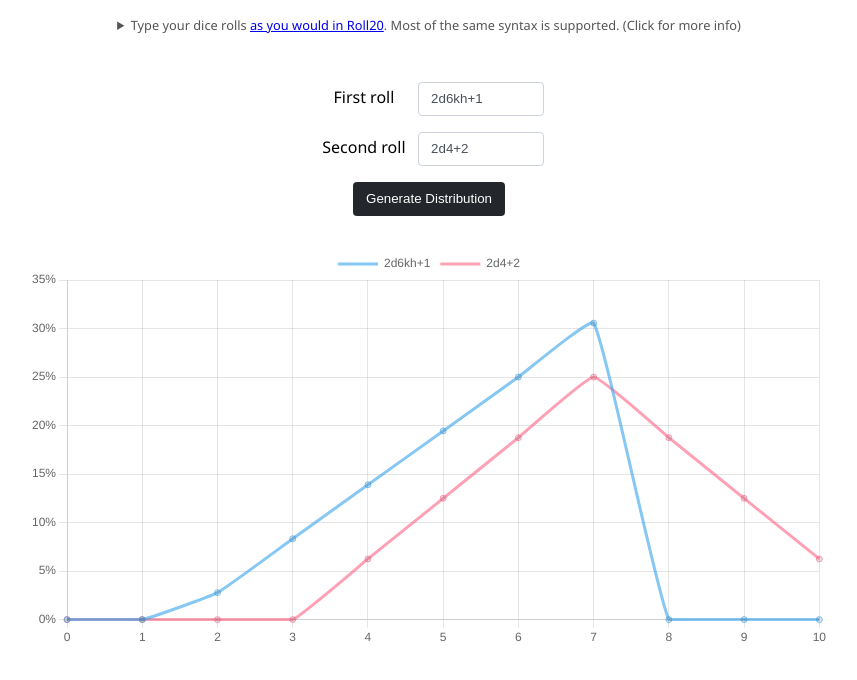
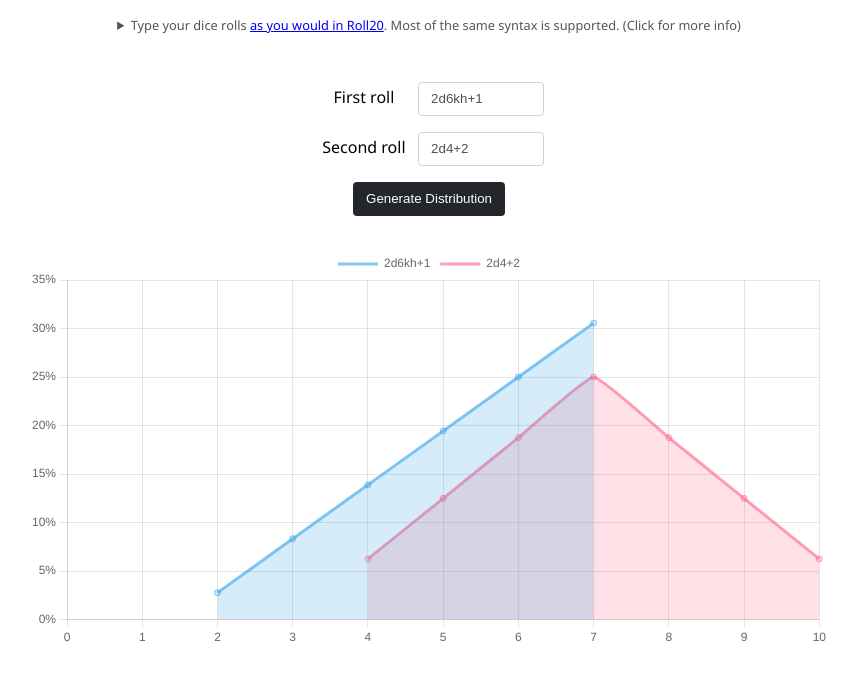
Before and after one commit to drb1001/dice_stats_v2, a plain HTML site: page index.html in a window 1280 px wide. Shown: the part 124-804 px from the top of the page, without its empty margins (211-1068 px from the left). Drawn offline with nearby package versions, Linux system fonts and the light colour scheme.

Commit message:
group js files, and improve chart design

```diff
--- a/index.html
+++ b/index.html
@@ -4,6 +4,7 @@
   <meta charset="UTF-8">
   <title>Dice Stats</title>
   <script src="https://cdn.jsdelivr.net/npm/chart.js"></script>
+  <link rel="shortcut icon" type="image/x-icon" href="favicon.ico">
   <link rel="stylesheet" href="styles.css">
 </head>
 <body>
@@ -39,10 +40,10 @@
   <button id="generate">Generate Distribution</button>
 
   <div id=chartContainer>
-  <canvas id="chart"></canvas>
+  <canvas id="canvas"></canvas>
   </div>
 
   <!-- Entry point -->
-  <script type="module" src="ui.js"></script>
+  <script type="module" src="/js/init.js"></script>
 </body>
 </html>
--- a/chart.js
+++ b/js/chart.js
@@ -9,7 +9,10 @@ export function initChart(ctx) {
     },
     options: {
       elements: {
-        line: { tension: 0.1 }
+        line: {
+          tension: 0.1,
+          fill: 'origin'
+        }
       },
       plugins: {
         tooltip : { enabled: false },
--- /dev/null
+++ b/js/init.js
@@ -0,0 +1,16 @@
+import { initChart } from './chart.js';
+import { generate } from './ui.js';
+
+function init() {
+  console.log("Initializing chart and UI...");
+  const ctx = document.getElementById('canvas').getContext('2d');
+  initChart(ctx);
+
+  document.getElementById('generate').addEventListener('click', generate);
+
+  // Auto-generate on load
+  console.log("Auto-generating distribution on page load...");
+  generate();
+}
+
+init();
--- a/ui.js
+++ b/js/ui.js
@@ -1,11 +1,7 @@
-/**
- * @jest-environment jsdom
- */
+import { generateDistributions } from './distribution.js';
+import { updateChart } from './chart.js';
 
-import { generateDistributions } from './distribution.js';
-import { initChart, updateChart } from './chart.js';
-
-function generate() {
+export function generate() {
   console.log("Starting distribution generation...");
   const spec1 = document.getElementById('diceSpec1').value;
   const spec2 = document.getElementById('diceSpec2').value;
@@ -21,30 +17,16 @@ function generate() {
     console.log("Labels for distributions:", { labels1, labels2 });
 
     const labels = Array.from(new Set([...labels1, ...labels2])).sort((a, b) => a - b);
-    const data1 = labels.map(label => dist1[label] || 0);
-    const data2 = labels.map(label => dist2[label] || 0);
+    const data1 = labels.map(label => dist1[label] == 0 ? NaN : dist1[label] || NaN);
+    const data2 = labels.map(label => dist2[label] == 0 ? NaN : dist2[label] || NaN);
     console.log("Final labels and data:", { labels, data1, data2 });
 
     updateChart(labels, [
-      { label: groups1.map(g => g.raw).join(""), data: data1, borderColor: 'rgba(54, 162, 235, 0.6)' },
-      { label: groups2.map(g => g.raw).join(""), data: data2, borderColor: 'rgba(255, 99, 132, 0.6)' }
+      { label: groups1.map(g => g.raw).join(""), data: data1, borderColor: 'rgba(54, 162, 235, 0.6)', backgroundColor: 'rgba(54, 162, 235, 0.2)' },
+      { label: groups2.map(g => g.raw).join(""), data: data2, borderColor: 'rgba(255, 99, 132, 0.6)', backgroundColor: 'rgba(255, 99, 132, 0.2)' }
     ]);
   } catch (error) {
     console.error("Error during distribution generation:", error);
     alert(error.message);
   }
 }
-
-function init() {
-  console.log("Initializing chart and UI...");
-  const ctx = document.getElementById('chart').getContext('2d');
-  initChart(ctx);
-
-  document.getElementById('generate').addEventListener('click', generate);
-
-  // Auto-generate on load
-  console.log("Auto-generating distribution on page load...");
-  generate();
-}
-
-init();
```
Also changed, not shown: tests/dice.test.js (+1 -1 lines), tests/distribution.test.js (+1 -1 lines), tests/parser.test.js (+1 -1 lines), tests/ui.test.js (+1 -5 lines), js/dice.js (renamed from dice.js), js/distribution.js (renamed from distribution.js), js/parser.js (renamed from parser.js).
